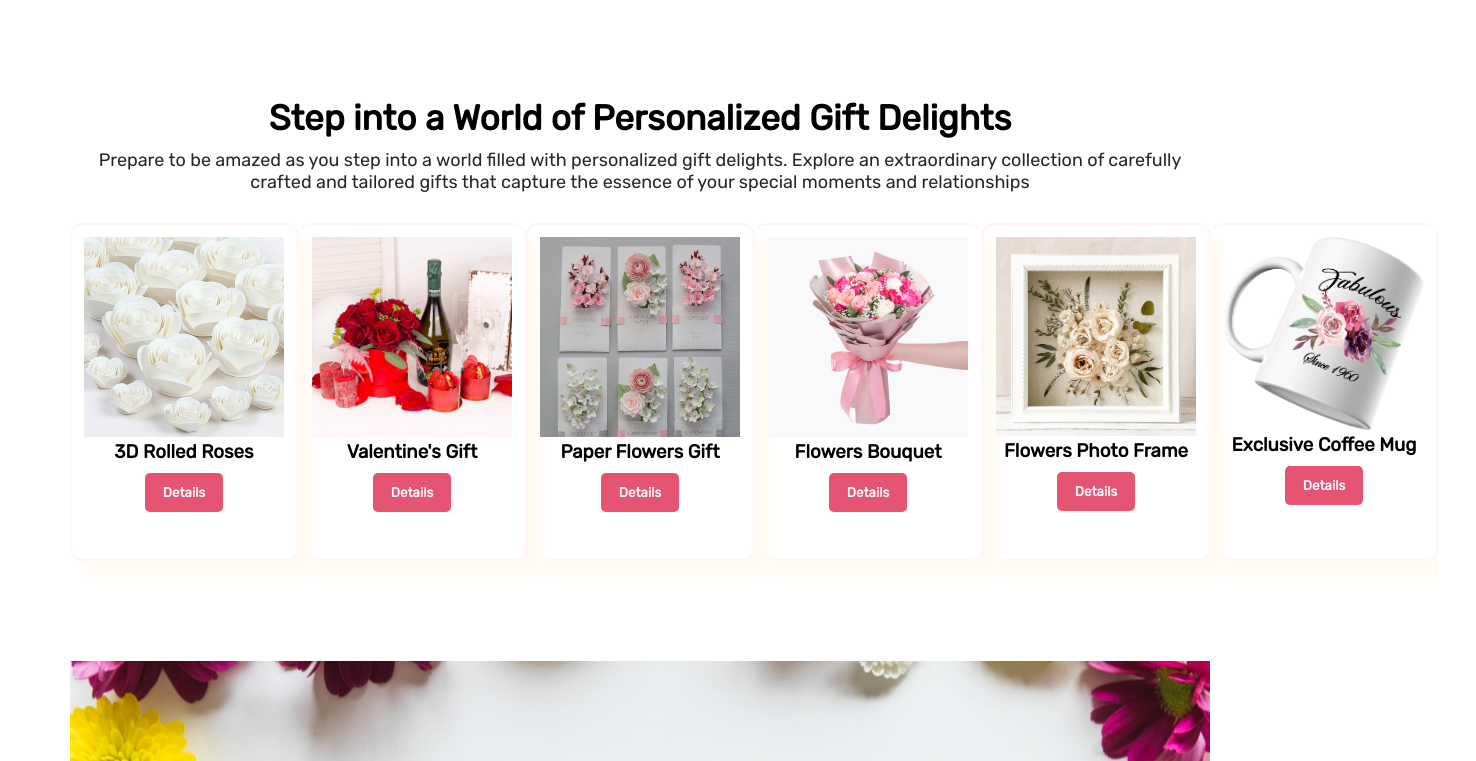
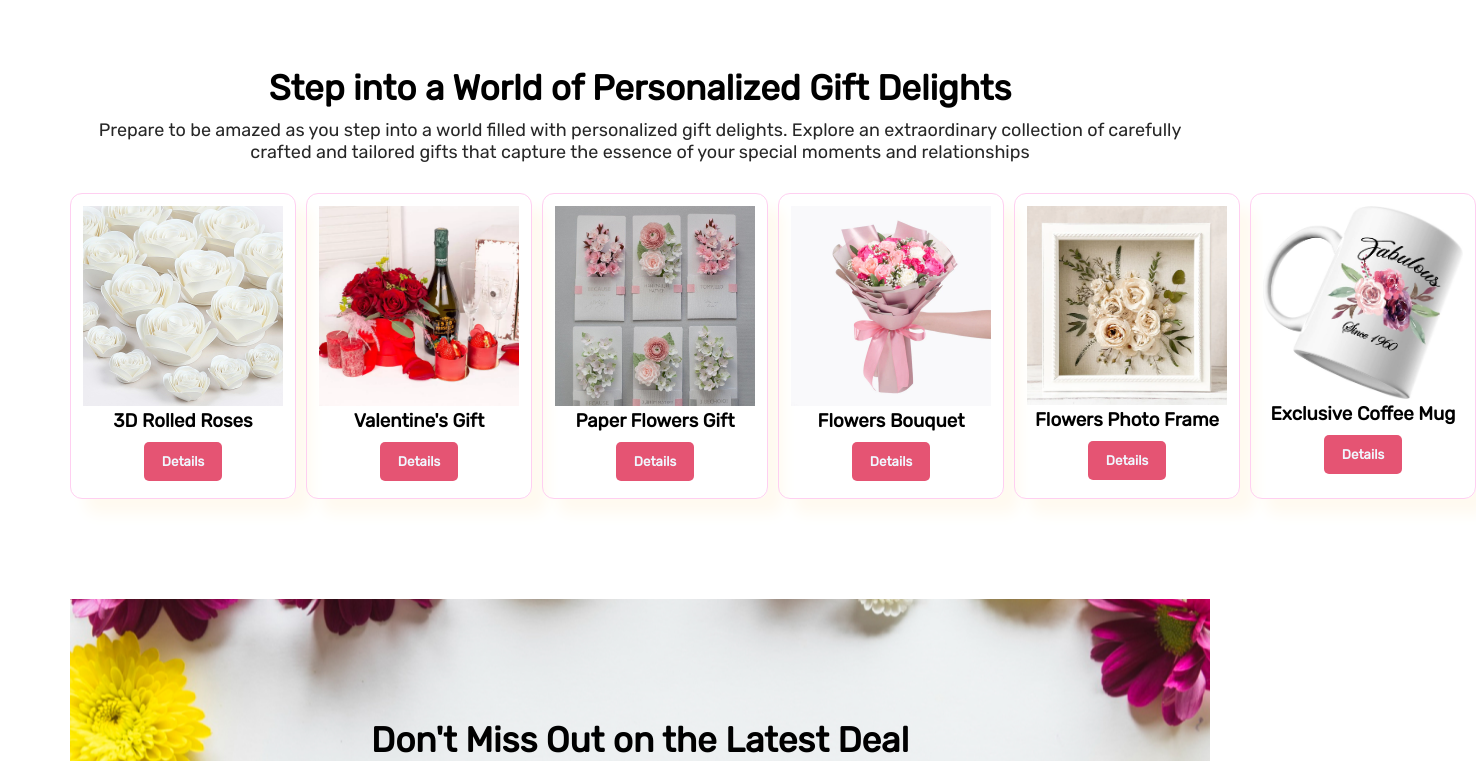
Before and after one commit to Chaki360/Flowers-shop1, a plain HTML site: page index.html in a window 1280 px wide. Shown: the part 2707-3468 px from the top of the page, 1476 px wide, since content can reach past the window. Drawn offline with Linux system fonts and the light colour scheme.

Commit message:
more issues fix

```diff
--- a/styles.css
+++ b/styles.css
@@ -139,8 +139,8 @@ main {
 
 .deal-container {
     display: flex;
+    width: 100%;
     align-items: center;
-    padding: 30px 30px 0px 150px;
     justify-content: space-around;
     background-color: #fef6f8;
     margin-top: 100px;
@@ -186,14 +186,16 @@ main {
 .custom-gifts-container {
     display: flex;
     justify-content: space-around;
+    gap: 10px;
 }
 
 .custom-gifts {
-    height: 310px;
+    height: 280px;
     width: 300px;
     text-align: center;
+    align-items: center;
     box-shadow: 15px 15px 15px floralwhite;
-    border: 2px solid #fef6f8;
+    border: 1px solid #ffcff1;
     border-radius: 12px;
     padding: 12px;
 }
```
